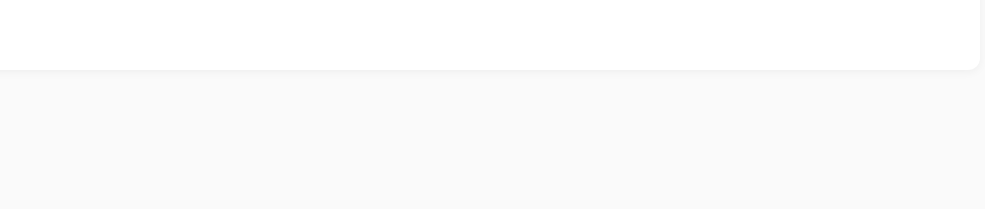
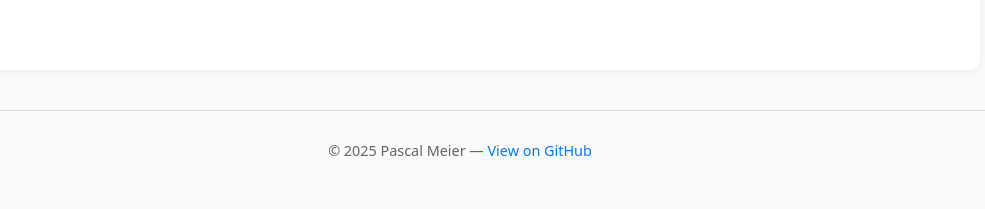
Before and after one commit to meierpd/fitnesspark-attendance, a Python web app: template visualizer/templates/index.html in a window 1280 px wide. Shown: the part 2034-2243 px from the top of the page, without its empty margins (180-1165 px from the left). Before the commit the page ends 2017 px from the top, so only its background shows below. Run offline with Jinja, Linux system fonts and the light colour scheme; the template is opened without the code that fills it, so the values that code supplies are empty; some libraries are stand-ins or nearby versions.

Commit message:
add footer and change title

```diff
--- a/visualizer/templates/index.html
+++ b/visualizer/templates/index.html
@@ -3,7 +3,7 @@
 <head>
     <meta charset="UTF-8">
     <meta name="viewport" content="width=device-width, initial-scale=1.0">
-    <title>🏋️‍♂️ Fitnesspark Attendance Dashboard</title>
+    <title>🏋️‍♂️ Fitnesspark Baden Trafo Attendance Dashboard</title>
     <script src="https://cdn.plot.ly/plotly-2.27.0.min.js"></script>
     <style>
         body {
@@ -77,5 +77,14 @@
         Plotly.newPlot('chart3', chart3_data.data, chart3_data.layout);
     </script>
 
+    <footer style="text-align:center; margin-top: 40px; padding: 15px; font-size: 0.9em; color: #666; border-top: 1px solid #ddd;">
+        <p>
+            © 2025 Pascal Meier —
+            <a href="https://github.com/meierpd/fitnesspark-attendance" target="_blank" style="color:#007bff; text-decoration:none;">
+                View on GitHub
+            </a>
+        </p>
+    </footer>
+
 </body>
 </html>
```
